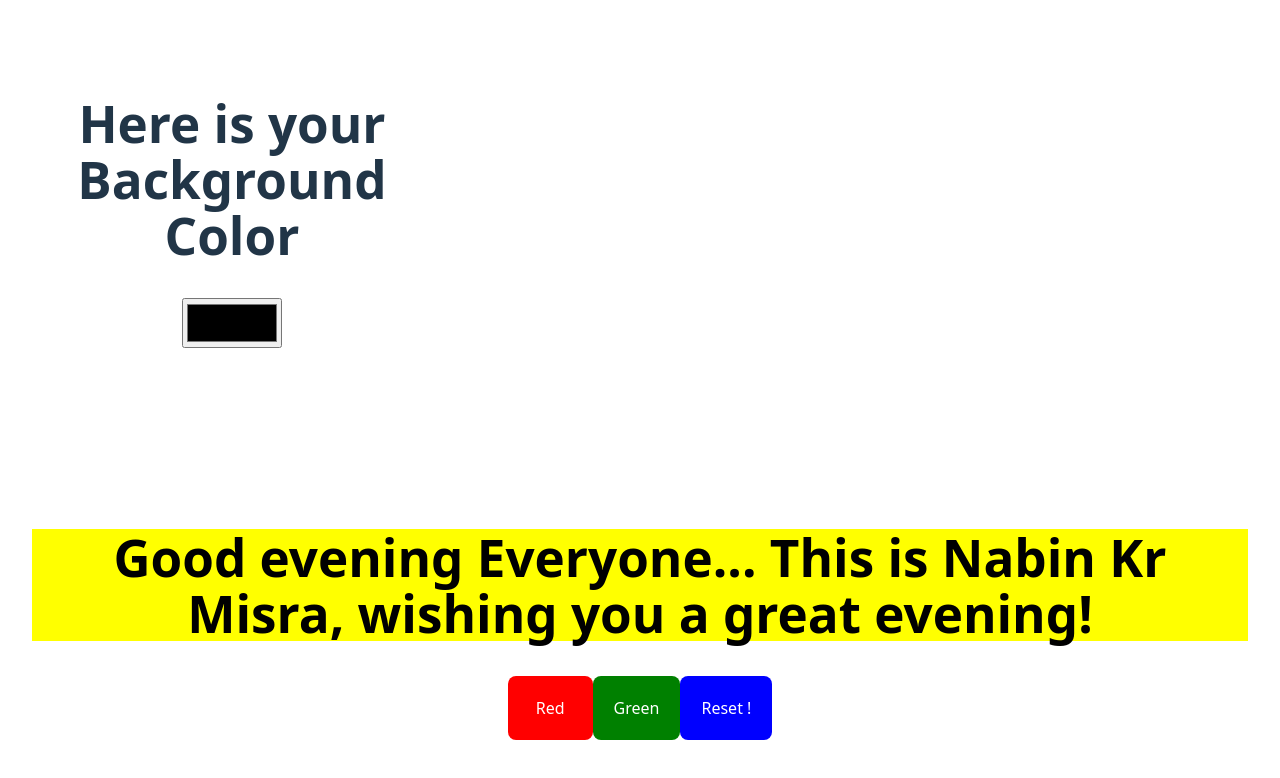
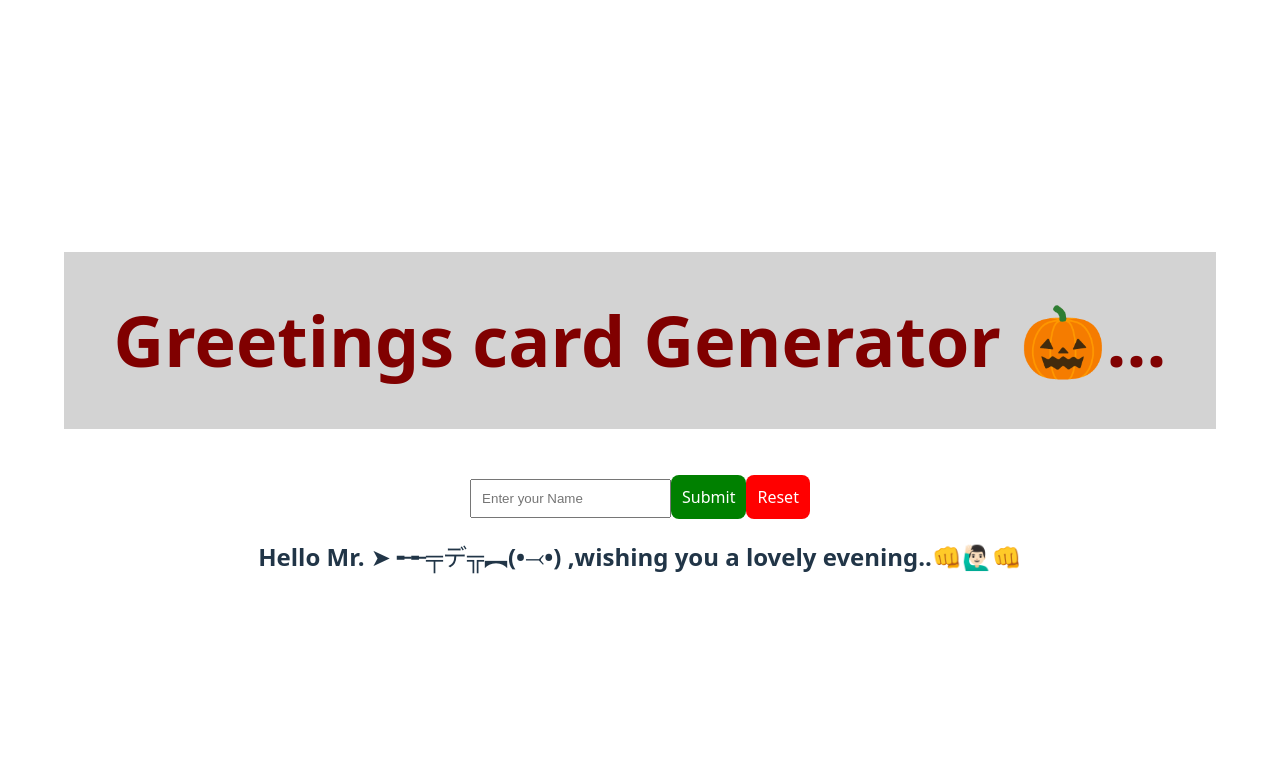
Before and after one commit to DEBAYUDHCHAKRABORTY/react-one08, a React (Vite) app in the folder project-babai/: page / in a window 1280 px wide. Shown: the top 778 px of the page. Built offline with nearby package versions, Linux system fonts and the light colour scheme.

Commit message:
greetings compo added

```diff
--- a/project-babai/src/App.jsx
+++ b/project-babai/src/App.jsx
@@ -13,6 +13,7 @@ import NewApi from './components/NewAPI'
 import ProjectCompo from './components/Project-compo'
 import ColorPicker from './components/ColorPicker'
 import InputColor from './components/InputColor'
+import Greetings from './components/Greetings'
 
 
 
@@ -30,8 +31,9 @@ function App() {
       <MultiForm/>
       <NewApi/> */}
       {/* <ProjectCompo/> */}
-      <ColorPicker/>
-      <InputColor/>
+      {/* <ColorPicker/>
+      <InputColor/> */}
+      <Greetings/>
 
     </>
   )
--- /dev/null
+++ b/project-babai/src/components/Greetings.jsx
@@ -0,0 +1,35 @@
+import { useState } from "react"
+
+export default function Greetings(){
+
+    const [name, setName] = useState ();
+    const [color, setColor] = useState();
+    const [greetings, setGreetings] = useState ("yellow");
+
+
+    function handleChange(e){
+        setGreetings(greetings);
+        setGreetings(e.target.name)
+        console.log("hello greetings");
+    }
+
+
+
+
+    return(
+            <div>
+
+                <h1 style={{backgroundColor:"lightGray", color:"maroon", padding:"50px",textAlign:"center", fontSize:"70px", textDecorationColor:"ActiveBorder",}}>Greetings card Generator 🎃...</h1>
+
+                <input type="text" style={{ padding: "10px", boxShadow: "inherit", }} name="greetings" placeholder="Enter your Name" onInput={handleChange}/>
+
+                <button style={{ padding: "10px", backgroundColor: 'Green', color: 'white' }} onClick={handleChange}> Submit </button>
+                <button style={{ padding: "10px", backgroundColor: 'red', color: 'white' }}>Reset</button>
+
+
+                {greetings && <h2 style={{textDecoration:"bold"}}>  Hello Mr. ➤ {handleChange} ╾╾╤デ╦︻(•⤙•) ,wishing you a lovely evening..👊🙋🏻‍♂️👊</h2>}
+
+            </div>
+
+    );
+}
```
